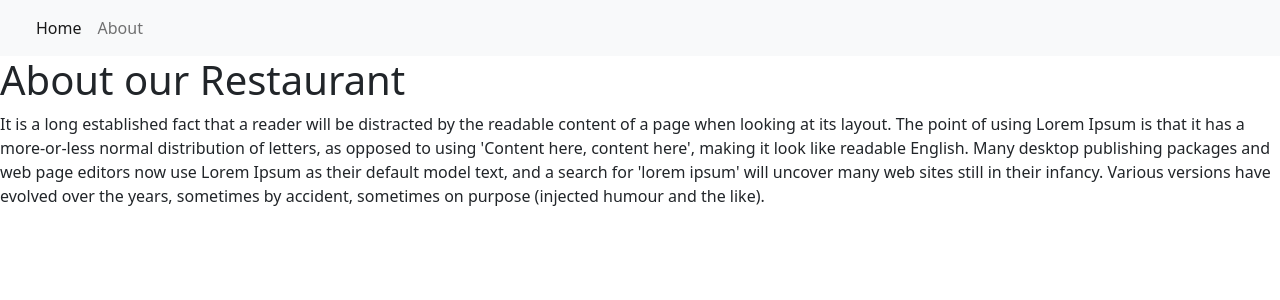
After one commit to grudiy/restaurant-menu-app, a Django app: page /about/ in a window 1280 px wide. The commit adds this page. Shown: the top 300 px of the page. Run offline with Django 5.2, Linux system fonts and the light colour scheme; some libraries are stand-ins or nearby versions.

Commit message:
Add base.html, CSS, navigation, 'about' page

```diff
--- /dev/null
+++ b/restaurant_menu/templates/about.html
@@ -0,0 +1,11 @@
+{% extends 'base.html' %}
+{% block content %}
+    <h1>About our Restaurant</h1>
+    <p>It is a long established fact that a reader will be distracted by the readable content of a page when looking at
+        its layout. The point of using Lorem Ipsum is that it has a more-or-less normal distribution of letters,
+        as opposed to using 'Content here, content here', making it look like readable English.
+        Many desktop publishing packages and web page editors now use Lorem Ipsum as their default model text,
+        and a search for 'lorem ipsum' will uncover many web sites still in their infancy.
+        Various versions have evolved over the years, sometimes by accident, sometimes on purpose
+        (injected humour and the like).</p>
+{% endblock content %}
--- /dev/null
+++ b/restaurant_menu/templates/base.html
@@ -0,0 +1,38 @@
+<!DOCTYPE html>
+<html lang="en">
+    <head>
+        <meta charset="utf-8">
+        <meta name="viewport" content="width=device-width, initial-scale=1">
+        <link href="https://cdn.jsdelivr.net/npm/bootstrap@5.2.0-beta1/dist/css/bootstrap.min.css" rel="stylesheet" integrity="sha384-0evHe/X+R7YkIZDRvuzKMRqM+OrBnVFBL6DOitfPri4tjfHxaWutUpFmBp4vmVor" crossorigin="anonymous">
+        <title>Menu Products</title>
+    </head>
+    <body>
+        <nav class="navbar navbar-expand-lg bg-light">
+            <div class="container-fluid">
+                    <a class="navbar-brand" href="#"></a>
+
+                    <button class="navbar-toggler" type="button" data-bs-toggle="collapse" data-bs-target="#navbarNav" aria-controls="navbarNav" aria-expanded="false" aria-label="Toggle navigation">
+                         <span class="navbar-toggler-icon"></span>
+                    </button>
+                <div class="collapse navbar-collapse" id="navbarNav">
+                    <ul class="navbar-nav">
+                         <li class="nav-item">
+                            <a class="nav-link active" aria-current="page" href="{% url 'menu' %}">Home</a>
+                        </li>
+                        <li class="nav-item">
+                            <a class="nav-link" aria-current="page" href="{% url 'about' %}">About</a>
+                        </li>
+                    </ul>
+                </div>
+            </div>
+        </nav>
+
+        {% block content %}
+        {% endblock content %}
+
+<!-- JavaScript Bundle with Popper -->
+             <script src="https://code.jquery.com/jquery-2.1.3.min.js"></script>
+        <script src="https://cdn.jsdelivr.net/npm/bootstrap@5.2.0-beta1/dist/js/bootstrap.bundle.min.js" integrity="sha384-pprn3073KE6tl6bjs2QrFaJGz5/SUsLqktiwsUTF55Jfv3qYSDhgCecCxMW52nD2" crossorigin="anonymous"></script>
+
+    </body>
+</html>
--- a/restaurant_menu/urls.py
+++ b/restaurant_menu/urls.py
@@ -3,5 +3,6 @@ from restaurant_menu import views
 
 urlpatterns = [
     path('', views.MenuList.as_view(), name='menu'),
+    path('about/', views.about, name='about'),
     path('item/<int:pk>', views.MenuItemDetail.as_view(), name='item-detail')
 ]
--- a/restaurant_menu/views.py
+++ b/restaurant_menu/views.py
@@ -1,6 +1,5 @@
 from django.shortcuts import render
 from django.views import generic
-
 from restaurant_menu.models import Item, MEAL_TYPE
 
 
@@ -17,3 +16,7 @@ class MenuList(generic.ListView):
 class MenuItemDetail(generic.DetailView):
     model = Item
     template_name = "menu-item.html"
+
+
+def about(request):
+    return render(request, "about.html")
```
Also changed, not shown: restaurant_menu/templates/index.html (+3 -9 lines), restaurant_menu/templates/menu-item.html (+3 -10 lines).
